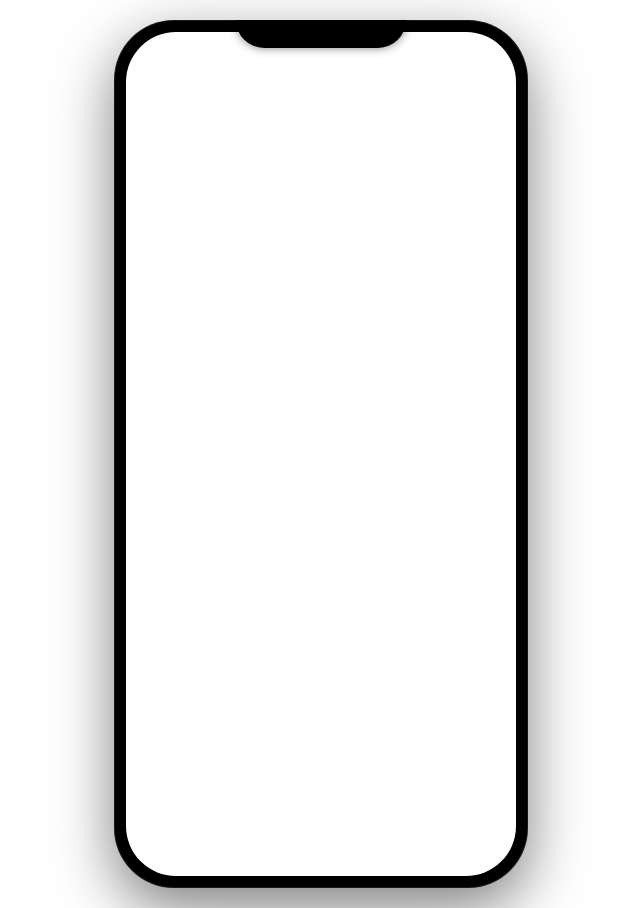
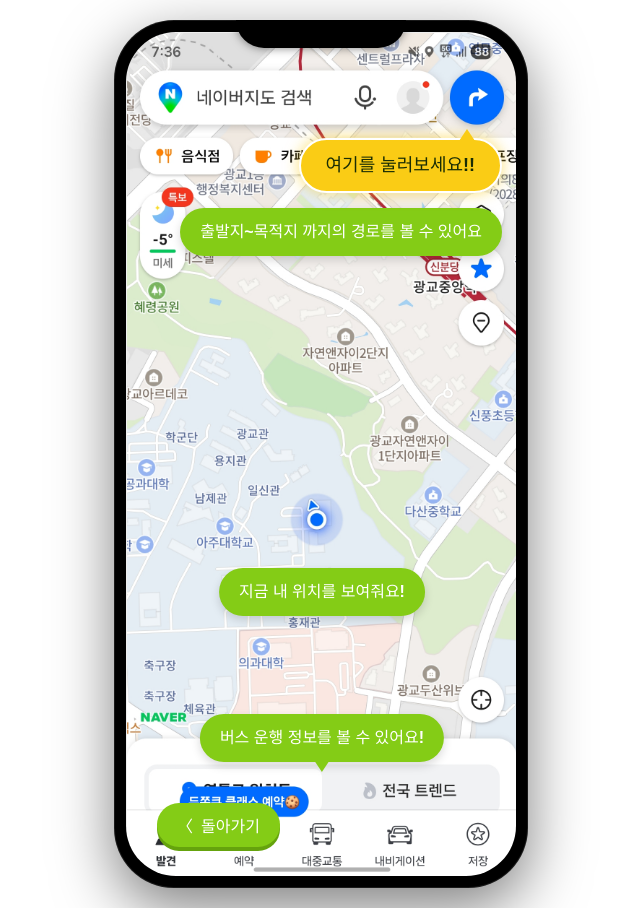
Before and after one commit to Team-FrontRunner/Front-End, a React (Vite) app: page /map in a window 1280 px wide. Before the commit this address had no page. Shown: the whole page, without its empty margins (319-959 px from the left). Built offline with nearby package versions, Linux system fonts and the light colour scheme.

Commit message:
FirstMap

```diff
--- a/src/App.jsx
+++ b/src/App.jsx
@@ -5,7 +5,8 @@ import AppTrainingPage from './pages/appTrainingPage'
 import ShoppingPage from './pages/shoppingPage'
 import MyPage from './pages/myPage'
 import './App.css'
-import CardMatchGame from './pages/CardMatchGame'
+import CardMatchGame from './pages/cardMatchGame'
+import FirstMap from './pages/NaverMapStudy/FirstMap'
 
 
 function App() {
@@ -18,6 +19,7 @@ function App() {
         <Route path="/shopping" element={<ShoppingPage />} />
         <Route path="/my-page" element={<MyPage />} />
         <Route path="/card-game" element={<CardMatchGame />} />
+        <Route path="/map" element={<FirstMap/>} />
       </Routes>
     </Router>
   )
--- /dev/null
+++ b/src/pages/NaverMapStudy/FirstMap.jsx
@@ -0,0 +1,174 @@
+import React, { useState, useEffect } from 'react';
+import { useNavigate } from 'react-router-dom';
+
+const MapEducation = () => {
+  const navigate = useNavigate();
+  const [showGuides, setShowGuides] = useState(false);
+  const [showPointGuide, setShowPointGuide] = useState(false); // 강조 메시지 상태 추가
+
+  useEffect(() => {
+    // 1.1초 뒤에 첫 번째 가이드 메시지들 표시
+    const timer1 = setTimeout(() => {
+      setShowGuides(true);
+    }, 1100);
+
+    // 첫 메시지 표시 1초 후(총 2.1초)에 "여기를 눌러보세요" 표시
+    const timer2 = setTimeout(() => {
+      setShowPointGuide(true);
+    }, 2100);
+
+    return () => {
+      clearTimeout(timer1);
+      clearTimeout(timer2);
+    };
+  }, []);
+
+  const styles = {
+    container: {
+      width: '390px',
+      height: '844px',
+      margin: '0 auto',
+      position: 'relative',
+      fontFamily: '"Pretendard", sans-serif',
+      overflow: 'hidden',
+      backgroundColor: '#FFFFFF',
+      border: '1px solid #eee'
+    },
+    mapBackground: {
+      width: '100%',
+      height: '100%',
+      backgroundImage: 'url(/MapIMG/FirstMap.jpg)',
+      backgroundSize: 'cover',
+      backgroundPosition: 'center',
+      position: 'absolute',
+      top: 0, left: 0,
+      zIndex: 1,
+    },
+    pathButton: {
+      position: 'absolute',
+      top: '35px',
+      right: '10px',
+      width: '60px',
+      height: '60px',
+      borderRadius: '50%',
+      backgroundColor: 'transparent',
+      cursor: 'pointer',
+      zIndex: 100,
+      border: 'none',
+      outline: 'none',
+    },
+    guideBubble: {
+      position: 'absolute',
+      backgroundColor: '#84CC16',
+      color: 'white',
+      padding: '12px 20px',
+      borderRadius: '30px',
+      fontSize: '16px',
+      fontWeight: '700',
+      boxShadow: '0 4px 10px rgba(0,0,0,0.15)',
+      zIndex: 20,
+      transition: 'all 0.5s ease-out',
+      whiteSpace: 'nowrap',
+      pointerEvents: 'none',
+    },
+    // 강조용 노란색/연두색 말풍선 스타일 (선택 사항: 색상을 다르게 하여 강조 가능)
+    pointBubble: {
+      position: 'absolute',
+      backgroundColor: '#FACC15', // 강조를 위해 노란색 계열 사용 (원하시면 #84CC16 유지 가능)
+      color: '#1A2E05',
+      padding: '12px 25px',
+      borderRadius: '30px',
+      fontSize: '18px',
+      fontWeight: '900',
+      boxShadow: '0 0 15px rgba(250, 204, 21, 0.6)',
+      zIndex: 25,
+      transition: 'all 0.4s ease-in-out',
+      whiteSpace: 'nowrap',
+      border: '2px solid #FFFFFF'
+    },
+    arrow: {
+      position: 'absolute',
+      width: 0, height: 0,
+      borderLeft: '8px solid transparent',
+      borderRight: '8px solid transparent',
+      borderBottom: '12px solid #84CC16',
+    }
+  };
+
+  return (
+    <div style={styles.container}>
+      <div style={styles.mapBackground} />
+
+      {/* 2. 길찾기 버튼 */}
+      <button
+        style={styles.pathButton}
+        onClick={() => navigate('/map-path-detail')}
+        onMouseDown={(e) => e.currentTarget.style.backgroundColor = 'rgba(255, 255, 255, 0.2)'}
+        onMouseUp={(e) => e.currentTarget.style.backgroundColor = 'rgba(255, 255, 255, 0)'}
+      />
+
+      {/* 3. 가이드 말풍선들 */}
+
+      {/* [신규] 여기를 눌러보세요 강조 메시지 (기존 메시지 자리에 등장) */}
+      <div style={{
+        ...styles.pointBubble,
+        top: '105px',
+        right: '15px',
+        opacity: showPointGuide ? 1 : 0,
+        transform: showPointGuide ? 'scale(1)' : 'scale(0.8)',
+      }}>
+        <div style={{
+          ...styles.arrow,
+          top: '-11px',
+          right: '25px',
+          borderBottomColor: '#FACC15'
+        }} />
+        여기를 눌러보세요!!
+      </div>
+
+      {/* [수정] 기존 경로 안내 메시지: 강조 메시지가 뜨면 아래로 이동 */}
+      <div style={{
+        ...styles.guideBubble,
+        top: showPointGuide ? '175px' : '105px', // 강조 메시지 등장 시 아래로 밀려남
+        right: '15px',
+        opacity: showGuides ? 1 : 0,
+        zIndex: showPointGuide ? 19 : 20 // 강조 메시지보다 뒤로 가도록 설정
+      }}>
+        출발지~목적지 까지의 경로를 볼 수 있어요
+      </div>
+
+      <div style={{ ...styles.guideBubble, top: '535px', left: '50%', transform: `translateX(-50%)`, opacity: showGuides ? 1 : 0 }}>
+        지금 내 위치를 보여줘요!
+      </div>
+
+      <div style={{ ...styles.guideBubble, bottom: '115px', left: '50%', transform: `translateX(-50%)`, opacity: showGuides ? 1 : 0 }}>
+        <div style={{ ...styles.arrow, bottom: '-10px', left: '50%', transform: 'translateX(-50%) rotate(180deg)' }} />
+        버스 운행 정보를 볼 수 있어요!
+      </div>
+
+      <footer style={{ position: 'absolute', bottom: '30px', left: '30px', zIndex: 30 }}>
+        <button
+          onClick={() => navigate('/brain-mission')}
+          style={{
+            backgroundColor: '#84CC16',
+            color: '#FFFFFF',
+            border: 'none',
+            borderRadius: '50px',
+            padding: '10px 20px',
+            fontSize: '16px',
+            fontWeight: 'bold',
+            boxShadow: '0 4px 0 #65A30D',
+            cursor: 'pointer',
+            display: 'flex',
+            alignItems: 'center',
+            gap: '8px'
+          }}
+        >
+          <span style={{ fontWeight: '900' }}>〈</span> 돌아가기
+        </button>
+      </footer>
+    </div>
+  );
+};
+
+export default MapEducation;
```
Also changed, not shown: public/MapIMG/FirstMap.jpg (added).
